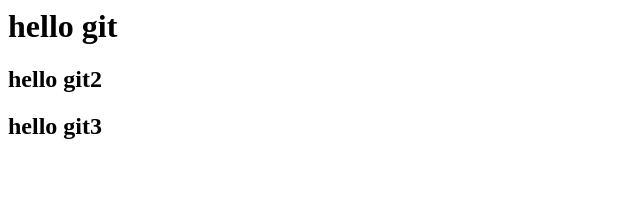
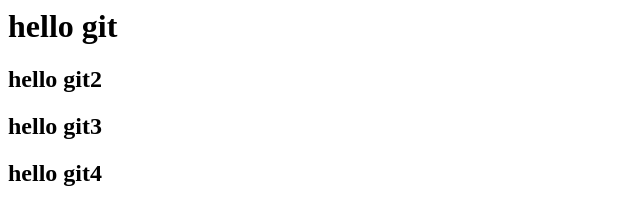
Before and after one commit to kkkotovvvai/Git_test, a plain HTML site: page index.html in a window 1280 px wide. Shown: the whole page, without its empty margins (0-640 px from the left). Drawn offline with Linux system fonts and the light colour scheme.

Commit message:
h3 was added

```diff
--- a/index.html
+++ b/index.html
@@ -8,4 +8,7 @@
 	<h2>
 	hello git3
 	</h2>
+	<h2>
+	hello git4
+	</h2>
 </body>
```
